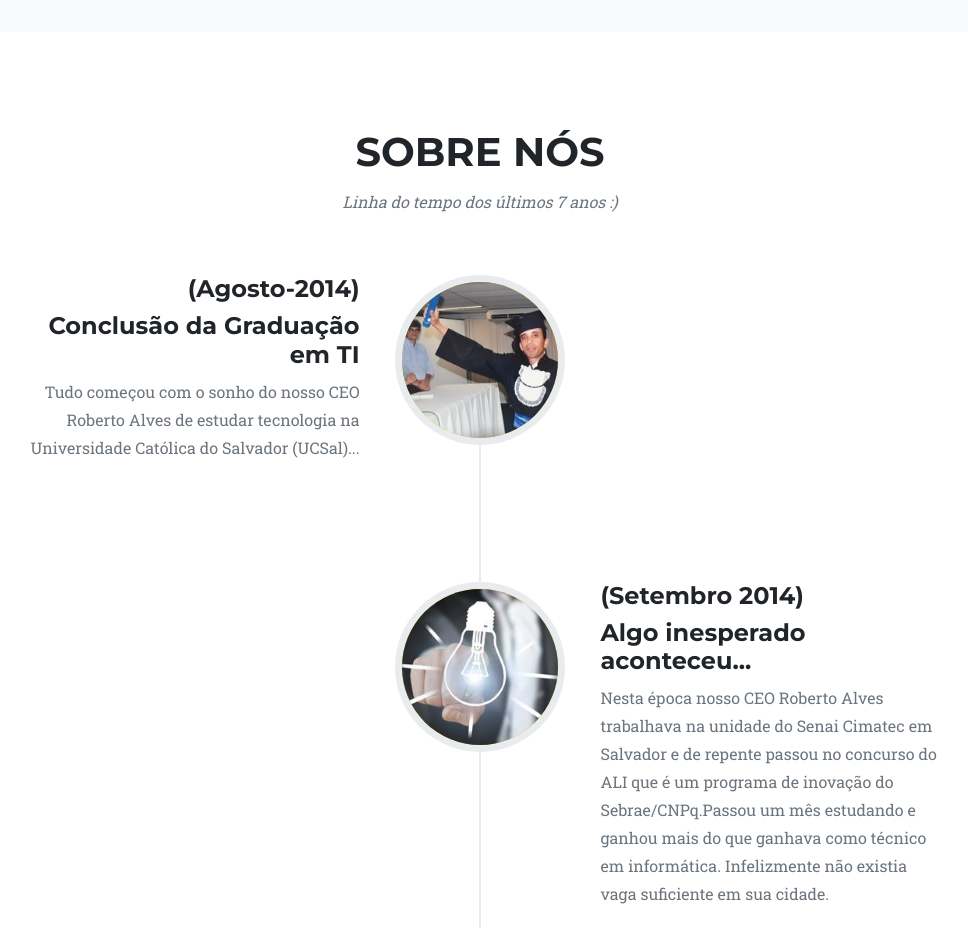
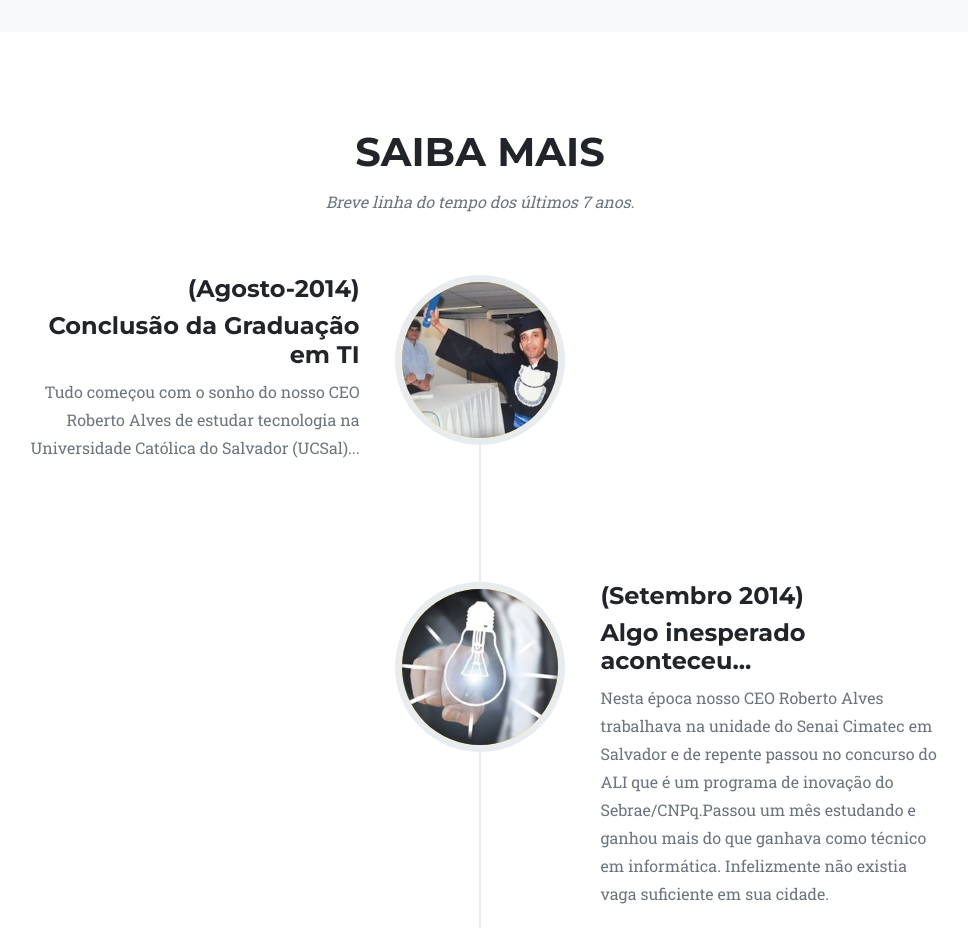
Before and after one commit to RobertoAlves86/tecinova, a website: page src/pug/index.pug in a window 1280 px wide. Shown: the part 2740-3668 px from the top of the page, without its empty margins (160-1128 px from the left). Drawn offline with nearby package versions, Linux system fonts and the light colour scheme; files that its build step writes are made by us from their sources; files whose address does not match are found by name.

Commit message:
Update index.pug

```diff
--- a/src/pug/index.pug
+++ b/src/pug/index.pug
@@ -161,8 +161,8 @@ html(lang='en')
         section#about.page-section
             .container
                 .text-center
-                    h2.section-heading.text-uppercase Sobre nós
-                    h3.section-subheading.text-muted Linha do tempo dos últimos 7 anos :)
+                    h2.section-heading.text-uppercase Saiba mais
+                    h3.section-subheading.text-muted Breve linha do tempo dos últimos 7 anos.
                 ul.timeline
                     li
                         .timeline-image
```
